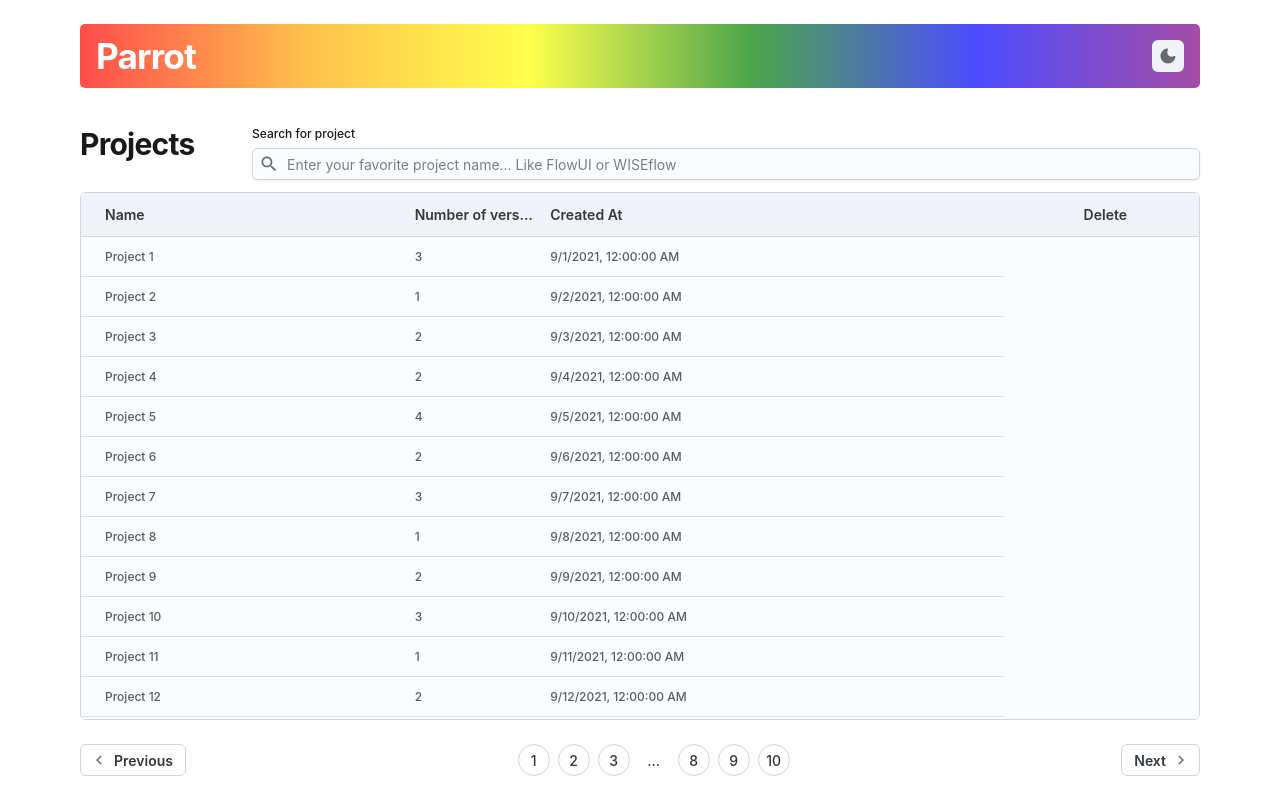
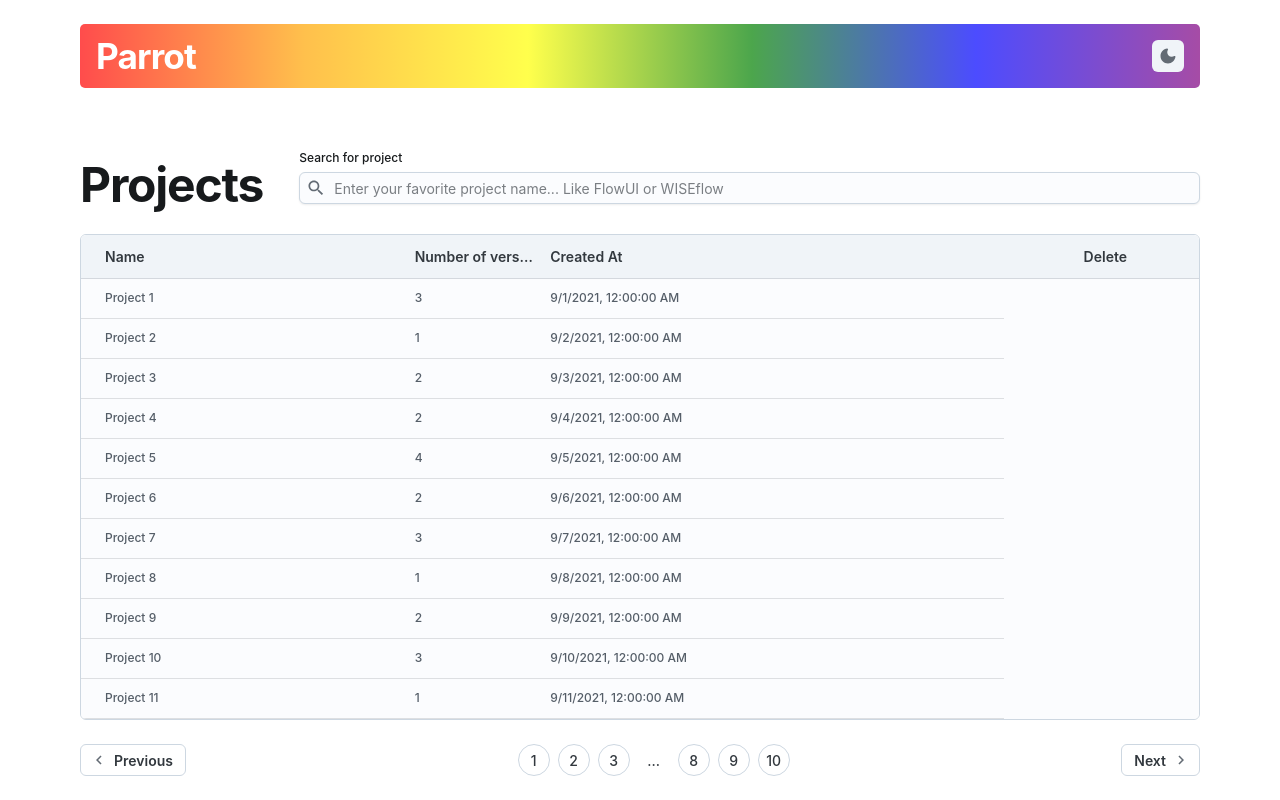
Before and after one commit to UNIwise/parrot, a React (Vite) app in the folder dashboard/: page /projects in a window 1280 px wide. Built offline with nearby package versions, Linux system fonts and the light colour scheme.

Commit message:
layout adjustments

```diff
--- a/dashboard/src/components/Header.tsx
+++ b/dashboard/src/components/Header.tsx
@@ -17,7 +17,7 @@ export const Header: FC = () => {
                   rgba(0, 0, 255, 0.7),
                   rgba(128, 0, 128, 0.7)
                 )`,
-        mb: 3,
+        mb: 6,
         display: "flex",
         justifyContent: "center",
         borderRadius: "5px",
--- a/dashboard/src/views/Projects/Versions/index.tsx
+++ b/dashboard/src/views/Projects/Versions/index.tsx
@@ -69,7 +69,7 @@ export const VersionsOverview = () => {
 
           <Input
             size="sm"
-            placeholder="Enter version name..."
+            placeholder="Look up for version name"
             startDecorator={<SearchIcon />}
             onChange={(e) => {
               setSearchBar(e.target.value);
@@ -80,7 +80,7 @@ export const VersionsOverview = () => {
         </FormControl>
       </Box>
 
-      <Button sx={{ mb: "0.5rem" }}>Create New Version</Button>
+      <Button sx={{ mb: "0.5rem" }}>Add New Version</Button>
 
       <Sheet
         variant="outlined"
--- a/dashboard/src/views/Projects/index.tsx
+++ b/dashboard/src/views/Projects/index.tsx
@@ -50,11 +50,19 @@ export const ProjectsOverview = () => {
           },
         }}
       >
-        <Typography level="h2" component="h1">
+        <Typography
+          level="h2"
+          component="h1"
+          style={{
+            alignSelf: "center",
+            fontSize: "3rem",
+            marginRight: "1.5rem",
+          }}
+        >
           Projects
         </Typography>
 
-        <FormControl sx={{ flex: 1 }} size="sm">
+        <FormControl sx={{ flex: 1, pb: "1.1rem"  }} size="sm">
           <FormLabel>Search for project</FormLabel>
 
           <Input
```
